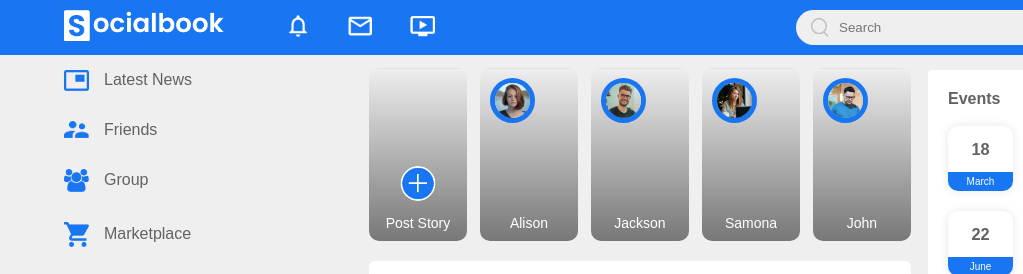
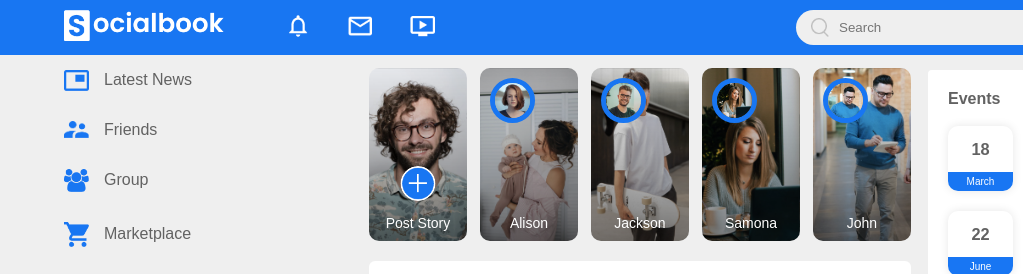
Before and after one commit to Jasur87/facebookCopy-, a plain HTML site: page index.html in a window 1280 px wide. Shown: the top 274 px of the page, 0-1023 px from the left. Drawn offline with nearby package versions, Linux system fonts and the light colour scheme; the site is published under a folder, as on GitHub Pages, so addresses that start at the root find nothing.

Commit message:
Update style.css

```diff
--- a/style.css
+++ b/style.css
@@ -289,23 +289,23 @@ nav {
 }
 
 .story1 {
-  background-image: linear-gradient(transparent, rgba(0, 0, 0, 0.5)), url(/images/status-1.png);
+  background-image: linear-gradient(transparent, rgba(0, 0, 0, 0.5)), url(images/status-1.png);
 }
 
 .story2 {
-  background-image: linear-gradient(transparent, rgba(0, 0, 0, 0.5)), url(/images/status-2.png);
+  background-image: linear-gradient(transparent, rgba(0, 0, 0, 0.5)), url(images/status-2.png);
 }
 
 .story3 {
-  background-image: linear-gradient(transparent, rgba(0, 0, 0, 0.5)), url(/images/status-3.png);
+  background-image: linear-gradient(transparent, rgba(0, 0, 0, 0.5)), url(images/status-3.png);
 }
 
 .story4 {
-  background-image: linear-gradient(transparent, rgba(0, 0, 0, 0.5)), url(/images/status-4.png);
+  background-image: linear-gradient(transparent, rgba(0, 0, 0, 0.5)), url(images/status-4.png);
 }
 
 .story5 {
-  background-image: linear-gradient(transparent, rgba(0, 0, 0, 0.5)), url(/images/status-5.png);
+  background-image: linear-gradient(transparent, rgba(0, 0, 0, 0.5)), url(images/status-5.png);
 }
 
 .story.story1 img {
```
